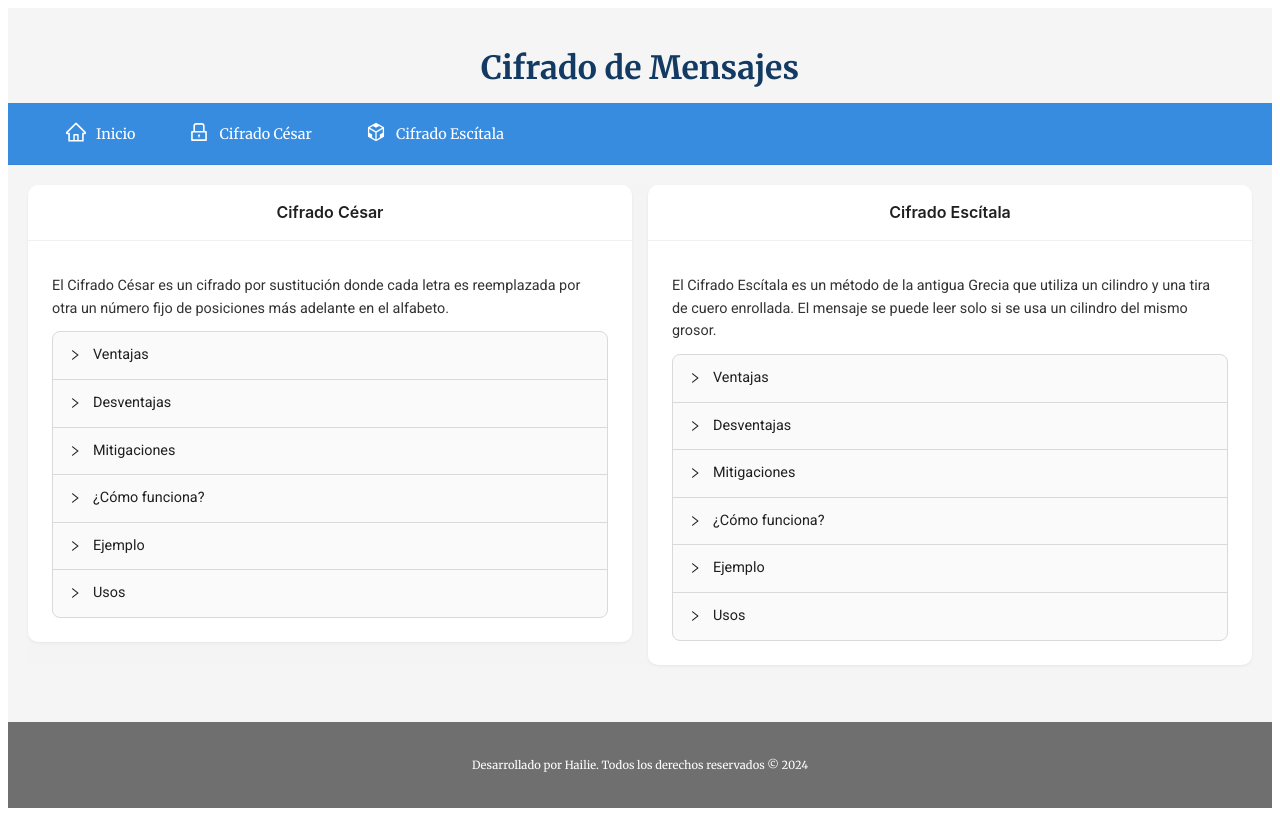
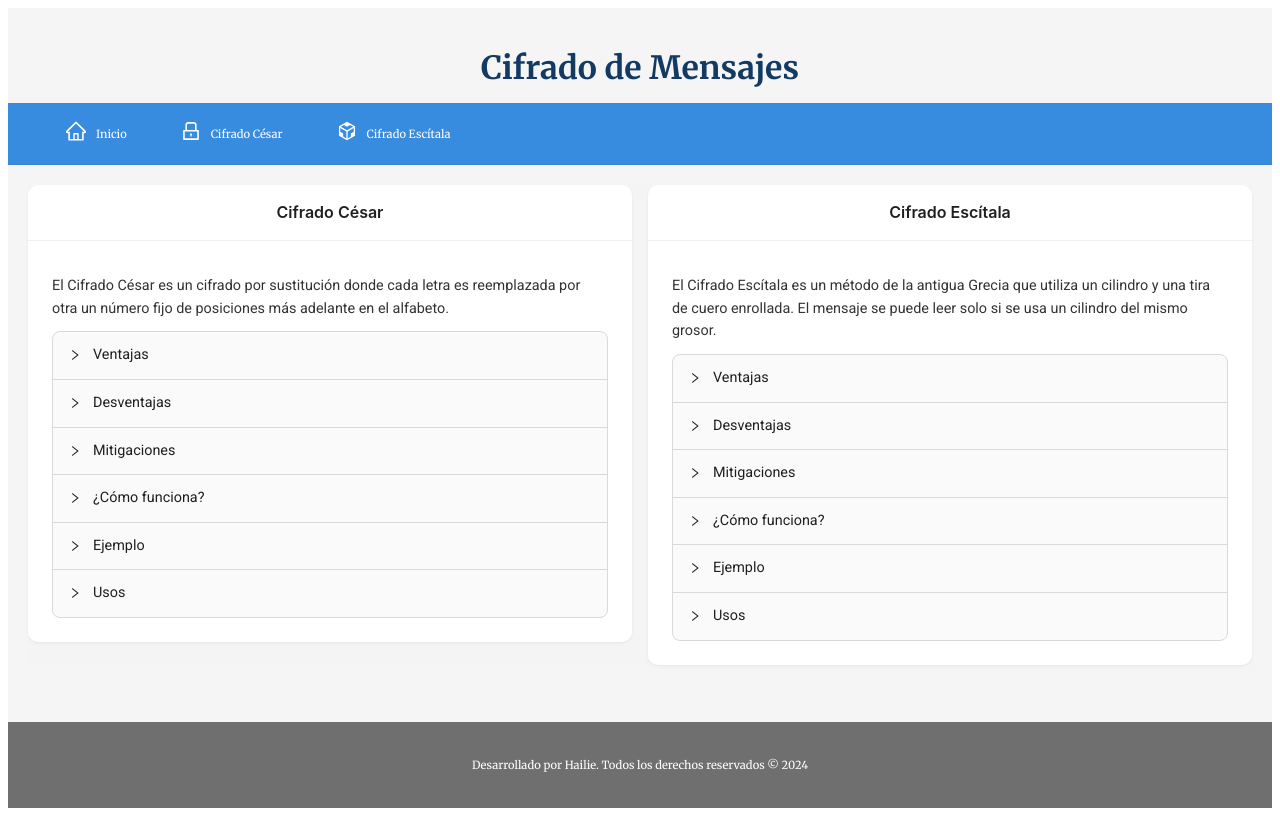
Before and after one commit to HailieTapia/Cifradoss, a React (Create React App) app: page / in a window 1280 px wide. Built offline with nearby package versions, Linux system fonts and the light colour scheme.

Commit message:
Update App.css

```diff
--- a/src/App.css
+++ b/src/App.css
@@ -27,7 +27,7 @@
 
 .ant-menu-horizontal {
   padding: 8px 20px;
-  font-size: .9rem;
+  font-size: .7rem;
   background-color: #046fdbc8;
 }
 
@@ -53,7 +53,7 @@
   font-family: 'Merriweather', serif;
 }
 
-@media only screen and (max-width: 550px) {
+@media only screen and (max-width: 600px) {
   h1 {
     font-size: 2.2rem;
     margin-bottom: 20px;
@@ -78,7 +78,7 @@
   }
 }
 
-@media only screen and (max-width: 550px) {
+@media only screen and (max-width: 600px) {
   .ant-card-body p {
     font-size: 1rem;
     line-height: 1.6;
```
